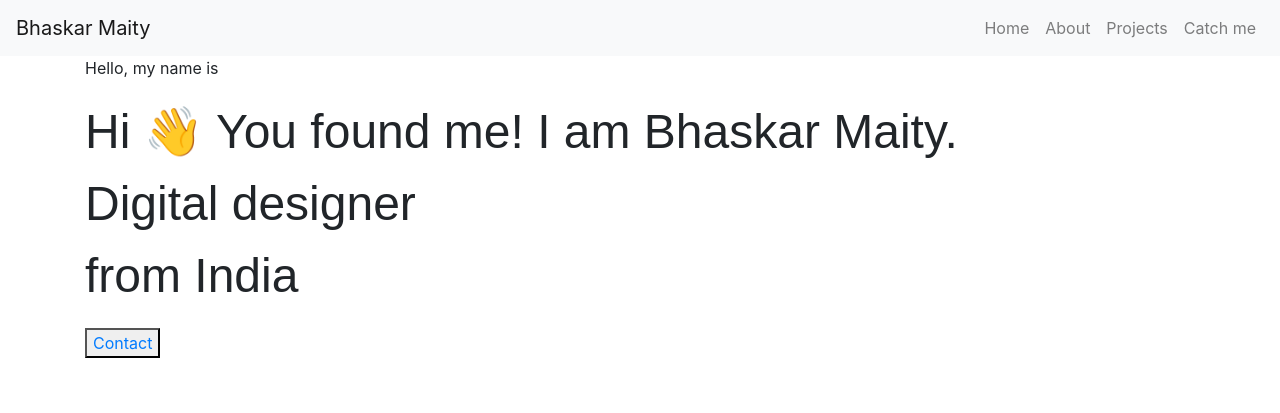
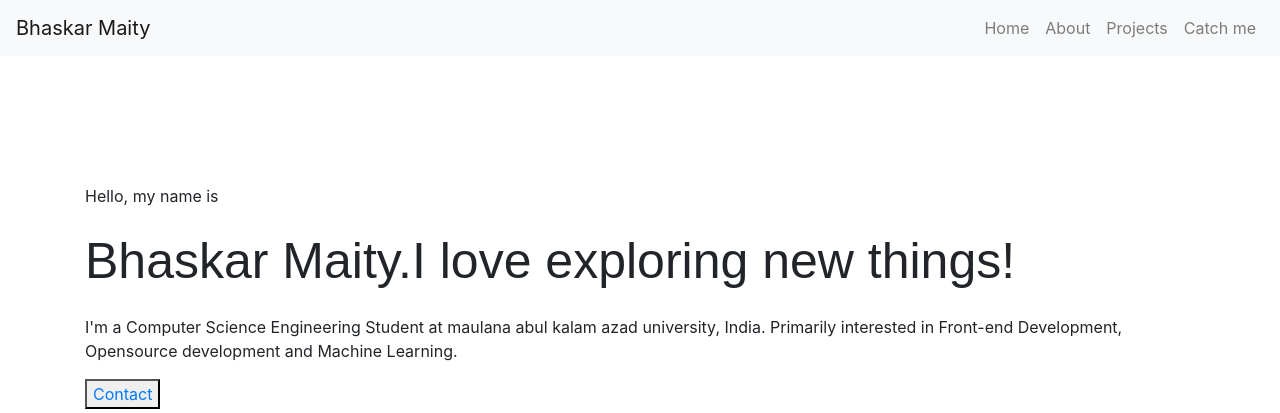
Before and after one commit to Bhaskar-maity/Portfolio, a React (Create React App) app: page / in a window 1280 px wide. Shown: the top 413 px of the page. Built offline with nearby package versions, Linux system fonts and the light colour scheme.

Commit message:
header styled

```diff
--- a/src/App.css
+++ b/src/App.css
@@ -9,19 +9,14 @@
 }
 
 /* heading part */
-.heading-background{
-  position: fixed;
-  opacity: 0.05;
-  font-size: 25em;
-  left:-0.2em;
-  top:-0.5em;
-  z-index: -100;
-  color:#9352ae;
+.header{
+  padding-top: 8rem;
+  padding-bottom: 10rem;
 }
 
 .header-title{
   font-family: 'Montserrat', sans-serif;
-  font-size: 3em;
+  font-size: 50px;
   text-align: left;
   top:2em;
 }
--- a/src/components/Header.js
+++ b/src/components/Header.js
@@ -8,18 +8,23 @@ class Header extends Component {
 
     render() {
         return (
-        <div className='container'>
+        <div className='container header'>
 
             <Fade bottom>
-                <p>Hello, my name is</p>
+                <p classname='pt-2'>Hello, my name is</p>
                 <p className='header-title'>
                     {data.headerTagline[0]}
-                    <br></br>
+
                     {data.headerTagline[1]}
                     <br></br>
+                </p>
+
+
+                    <p>
                     {data.headerTagline[2]}
                     <br></br>
                     </p>
+
                     <button><a href={`mailto:${data.contactEmail}`} rel="noopener noreferrer" >Contact</a></button>
 
             </Fade>
--- a/src/mydata.js
+++ b/src/mydata.js
@@ -3,11 +3,11 @@ export default
 
         name :'Bhaskar.',
         headerTagline: [//Line 1 For Header
-                        'Hi 👋 You found me! I am Bhaskar Maity.',
+                        'Bhaskar Maity.',
                         //Line 2 For Header
-                        'Digital designer ',
+                        'I love exploring new things!',
                         //Line 3 For Header
-                        'from India'
+                        "I'm a Computer Science Engineering Student at maulana abul kalam azad university, India. Primarily interested in Front-end Development, Opensource development and Machine Learning."
     ],
         //Contact Email
         contactEmail:'maitybhaskar2015@gmail.com',
```
